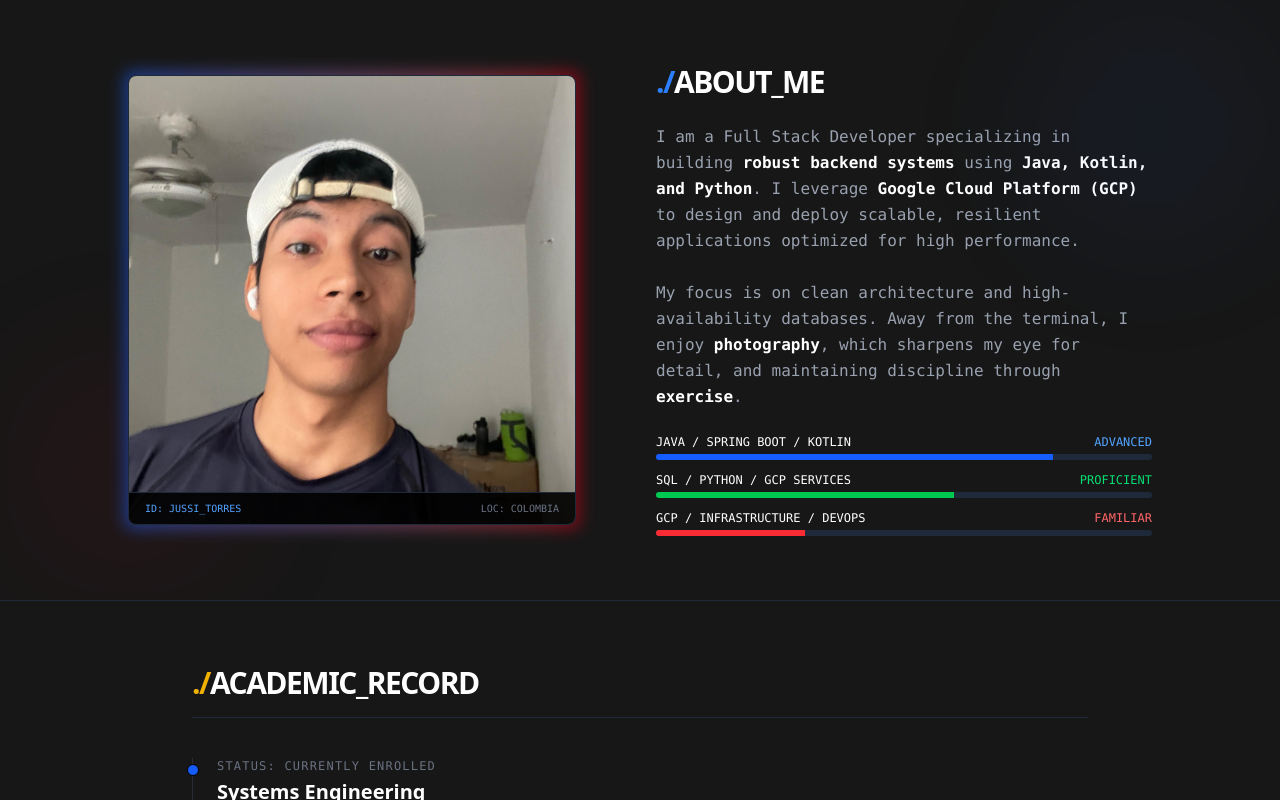
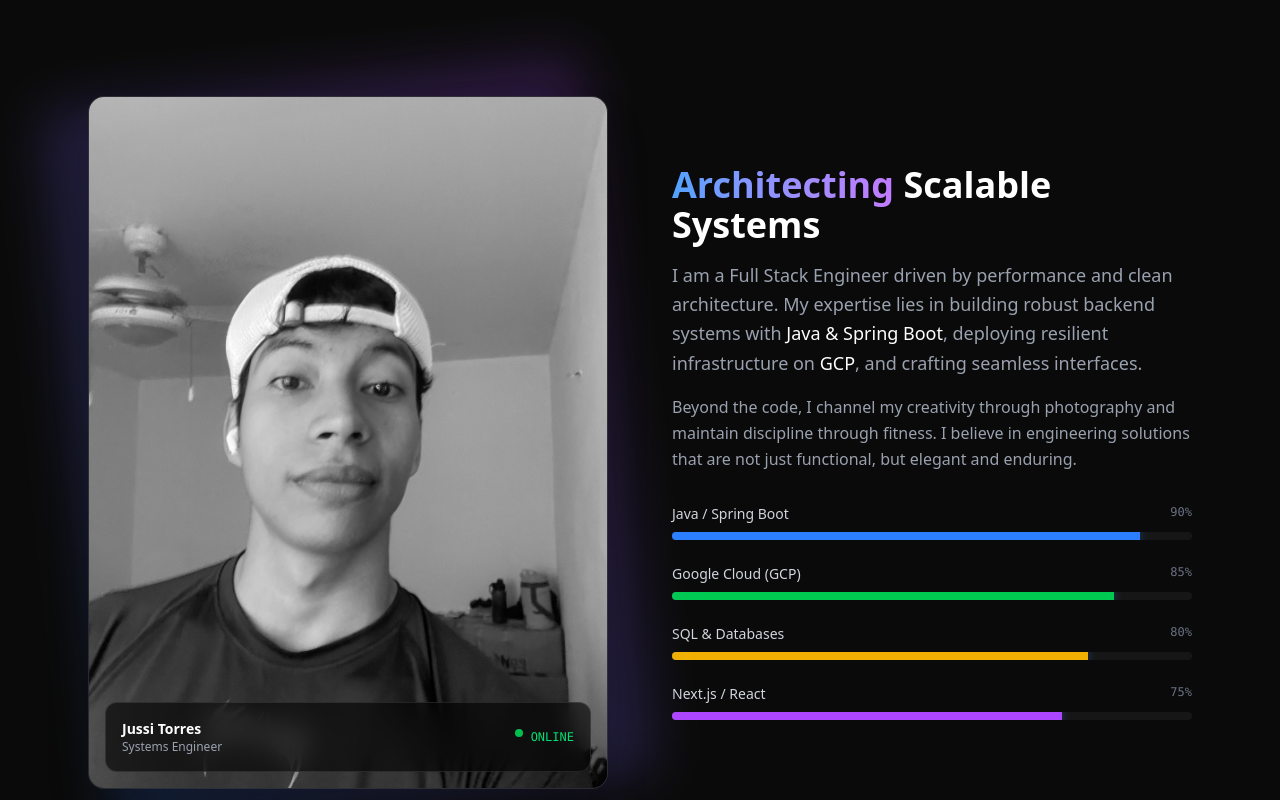
Before and after one commit to JussiTorres/jussi-portfolio, a Next.js app: page / in a window 1280 px wide. Shown: the part 800-1600 px from the top of the page. Built offline with nearby package versions, Linux system fonts and the light colour scheme.

Commit message:
refactor: Modernize About section UI and animations

```diff
--- a/src/app/components/About.jsx
+++ b/src/app/components/About.jsx
@@ -1,83 +1,110 @@
+"use client";
+import { motion } from "framer-motion";
 import Image from "next/image";
 
 export default function About() {
+  // Datos de habilidades organizados para fácil edición
+  const skills = [
+    { name: "Java / Spring Boot", level: 90, color: "bg-blue-500" },
+    { name: "Google Cloud (GCP)", level: 85, color: "bg-green-500" },
+    { name: "SQL & Databases", level: 80, color: "bg-yellow-500" },
+    { name: "Next.js / React", level: 75, color: "bg-purple-500" },
+  ];
+
   return (
-    <section className="py-16 px-6 md:px-20 bg-neutral-900 relative overflow-hidden border-b border-gray-800">
+    <section id="about" className="py-24 relative bg-neutral-950 overflow-hidden">
 
-      {/* Toned down background blobs */}
-      <div className="absolute top-0 right-0 w-64 h-64 bg-blue-600/5 rounded-full blur-3xl"></div>
-      <div className="absolute bottom-0 left-0 w-64 h-64 bg-red-600/5 rounded-full blur-3xl"></div>
+      {/* Background Decor (Subtle Glows) */}
+      <div className="absolute top-0 right-0 w-[500px] h-[500px] bg-blue-600/10 rounded-full blur-[120px] -z-10" />
+      <div className="absolute bottom-0 left-0 w-[500px] h-[500px] bg-purple-600/10 rounded-full blur-[120px] -z-10" />
 
-      <div className="max-w-5xl mx-auto grid grid-cols-1 md:grid-cols-2 gap-8 items-center z-10">
+      <div className="max-w-6xl mx-auto px-6 grid md:grid-cols-2 gap-16 items-center">
 
-        {/* Image Column */}
-        <div className="relative group max-w-md mx-auto md:mx-0 w-full">
-          <div className="absolute -inset-1 bg-gradient-to-r from-blue-600 to-red-600 rounded-lg opacity-50 blur group-hover:opacity-100 transition duration-500"></div>
-          <div className="relative bg-black rounded-lg overflow-hidden border border-gray-800 aspect-square md:aspect-auto md:h-[450px]">
+        {/* Left: Image Area */}
+        <motion.div
+          initial={{ opacity: 0, x: -50 }}
+          whileInView={{ opacity: 1, x: 0 }}
+          viewport={{ once: true }}
+          transition={{ duration: 0.6 }}
+          className="relative"
+        >
+          {/* Glass Card Backdrop */}
+          <div className="absolute inset-0 bg-gradient-to-tr from-blue-500/20 to-purple-500/20 rounded-3xl blur-xl transform rotate-[-6deg] scale-105" />
+
+          <div className="relative rounded-2xl overflow-hidden border border-white/10 bg-neutral-900/50 shadow-2xl">
             <Image
-              src="/about-me.jpg"
+              src="/about-me.jpg" // Asegúrate de que esta imagen exista en public/
               alt="Jussi Torres"
-              fill
-              className="object-cover"
-              loading="eager"
+              width={600}
+              height={800}
+              className="object-cover w-full h-auto grayscale hover:grayscale-0 transition-all duration-700 ease-in-out"
             />
-            <div className="absolute bottom-0 left-0 right-0 bg-black/90 p-2 border-t border-gray-800 flex justify-between px-4">
-              <p className="text-[10px] text-blue-400 font-mono">ID: JUSSI_TORRES</p>
-              <p className="text-[10px] text-gray-500 font-mono">LOC: COLOMBIA</p>
+
+            {/* Floating Badge */}
+            <div className="absolute bottom-4 left-4 right-4 bg-black/60 backdrop-blur-md border border-white/10 p-4 rounded-xl flex justify-between items-center">
+              <div>
+                <p className="text-white text-sm font-bold">Jussi Torres</p>
+                <p className="text-gray-400 text-xs">Systems Engineer</p>
+              </div>
+              <div className="flex gap-2">
+                <div className="w-2 h-2 rounded-full bg-green-500 animate-pulse" />
+                <span className="text-xs text-green-400 font-mono">ONLINE</span>
+              </div>
             </div>
           </div>
-        </div>
+        </motion.div>
 
-        {/* Text Column */}
-        <div className="space-y-6">
-          <h2 className="text-3xl font-black uppercase tracking-tighter">
-            <span className="text-blue-500">./</span>About_Me
-          </h2>
+        {/* Right: Content Area */}
+        <div className="space-y-8">
 
-          <p className="text-gray-400 text-base leading-relaxed font-mono">
-            I am a Full Stack Developer specializing in building <span className="text-white font-bold">robust backend systems</span> using <span className="text-white font-bold">Java, Kotlin, and Python</span>. I leverage <span className="text-white font-bold">Google Cloud Platform (GCP)</span> to design and deploy scalable, resilient applications optimized for high performance.
-            <br /><br />
-            My focus is on clean architecture and high-availability databases. Away from the terminal, I enjoy <span className="text-white font-bold">photography</span>, which sharpens my eye for detail, and maintaining discipline through <span className="text-white font-bold">exercise</span>.
-          </p>
+          <motion.div
+            initial={{ opacity: 0, y: 20 }}
+            whileInView={{ opacity: 1, y: 0 }}
+            viewport={{ once: true }}
+            transition={{ delay: 0.2 }}
+          >
+            <h2 className="text-4xl font-bold mb-4">
+              <span className="text-transparent bg-clip-text bg-gradient-to-r from-blue-400 to-purple-400">
+                Architecting
+              </span>{" "}
+              Scalable Systems
+            </h2>
+            <p className="text-gray-400 leading-relaxed text-lg">
+              I am a Full Stack Engineer driven by performance and clean architecture.
+              My expertise lies in building robust backend systems with <strong className="text-white font-medium">Java & Spring Boot</strong>,
+              deploying resilient infrastructure on <strong className="text-white font-medium">GCP</strong>, and crafting seamless interfaces.
+            </p>
+            <p className="text-gray-400 leading-relaxed mt-4">
+              Beyond the code, I channel my creativity through photography and maintain discipline through fitness.
+              I believe in engineering solutions that are not just functional, but elegant and enduring.
+            </p>
+          </motion.div>
 
-          {/* Skill Bars using Objective Tiers */}
-          <div className="space-y-3 font-mono text-xs">
-
-            {/* Skill 1: Backend (Java/Kotlin/SpringBoot) - ADVANCED */}
-            <div>
-              <div className="flex justify-between mb-1">
-                <span>JAVA / SPRING BOOT / KOTLIN</span>
-                <span className="text-blue-400">ADVANCED</span>
-              </div>
-              {/* ADVANCED tier uses w-[80%] (e.g., 80% width) */}
-              <div className="h-1.5 bg-gray-800 rounded-full overflow-hidden">
-                <div className="h-full bg-blue-600 w-[80%]"></div>
-              </div>
-            </div>
-
-            {/* Skill 2: Data & Cloud (SQL/Python/GCP) - PROFICIENT */}
-            <div>
-              <div className="flex justify-between mb-1">
-                <span>SQL / PYTHON / GCP SERVICES</span>
-                <span className="text-green-400">PROFICIENT</span>
-              </div>
-              {/* PROFICIENT tier uses w-[60%] (e.g., 60% width) */}
-              <div className="h-1.5 bg-gray-800 rounded-full overflow-hidden">
-                <div className="h-full bg-green-500 w-[60%]"></div>
-              </div>
-            </div>
-
-            {/* Skill 3: Cloud & Deployment (GCP/DevOps) - FAMILIAR */}
-            <div>
-              <div className="flex justify-between mb-1">
-                <span>GCP / INFRASTRUCTURE / DEVOPS</span>
-                <span className="text-red-400">FAMILIAR</span>
-              </div>
-              {/* FAMILIAR tier uses w-[30%] (e.g., 30% width) */}
-              <div className="h-1.5 bg-gray-800 rounded-full overflow-hidden">
-                <div className="h-full bg-red-500 w-[30%] animate-pulse"></div>
-              </div>
-            </div>
+          {/* Modern Skill Bars */}
+          <div className="space-y-6">
+            {skills.map((skill, index) => (
+              <motion.div
+                key={skill.name}
+                initial={{ opacity: 0, x: 50 }}
+                whileInView={{ opacity: 1, x: 0 }}
+                viewport={{ once: true }}
+                transition={{ delay: 0.3 + (index * 0.1) }}
+              >
+                <div className="flex justify-between mb-2">
+                  <span className="text-sm font-medium text-gray-300">{skill.name}</span>
+                  <span className="text-xs font-mono text-gray-500">{skill.level}%</span>
+                </div>
+                <div className="h-2 bg-white/5 rounded-full overflow-hidden">
+                  <motion.div
+                    initial={{ width: 0 }}
+                    whileInView={{ width: `${skill.level}%` }}
+                    viewport={{ once: true }}
+                    transition={{ duration: 1, ease: "easeOut", delay: 0.5 }}
+                    className={`h-full ${skill.color} shadow-[0_0_10px_rgba(59,130,246,0.5)]`}
+                  />
+                </div>
+              </motion.div>
+            ))}
           </div>
 
         </div>
```
